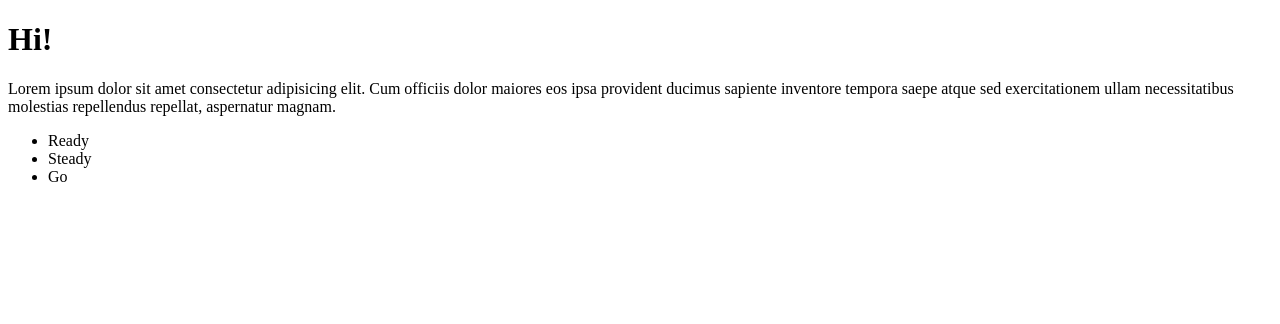
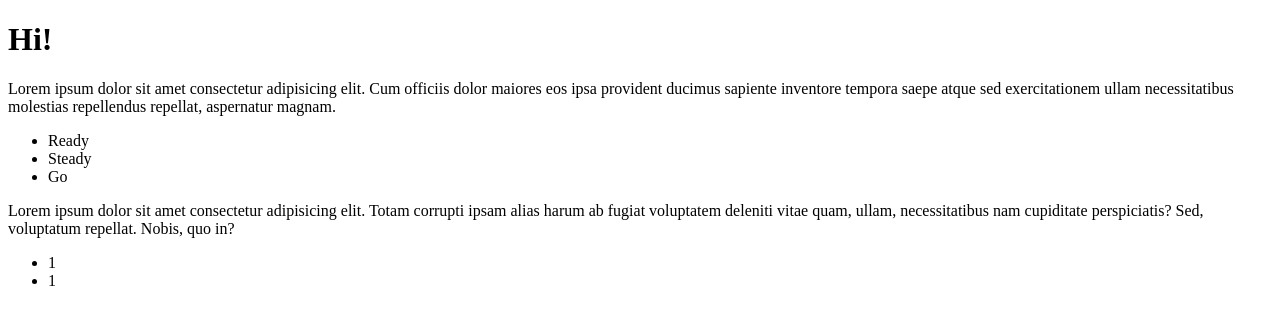
Before and after one commit to Taptyana/TheFirst, a plain HTML site: page index.html in a window 1280 px wide. Drawn offline with Linux system fonts and the light colour scheme.

Commit message:
change file

```diff
--- a/index.html
+++ b/index.html
@@ -13,5 +13,12 @@
         <li>Steady</li>
         <li>Go</li>
     </ul>
+    <div>
+        <p>Lorem ipsum dolor sit amet consectetur adipisicing elit. Totam corrupti ipsam alias harum ab fugiat voluptatem deleniti vitae quam, ullam, necessitatibus nam cupiditate perspiciatis? Sed, voluptatum repellat. Nobis, quo in?</p>
+        <ul>
+            <li>1</li>
+            <li>1</li>
+        </ul>
+    </div>
 </body>
 </html>
```
